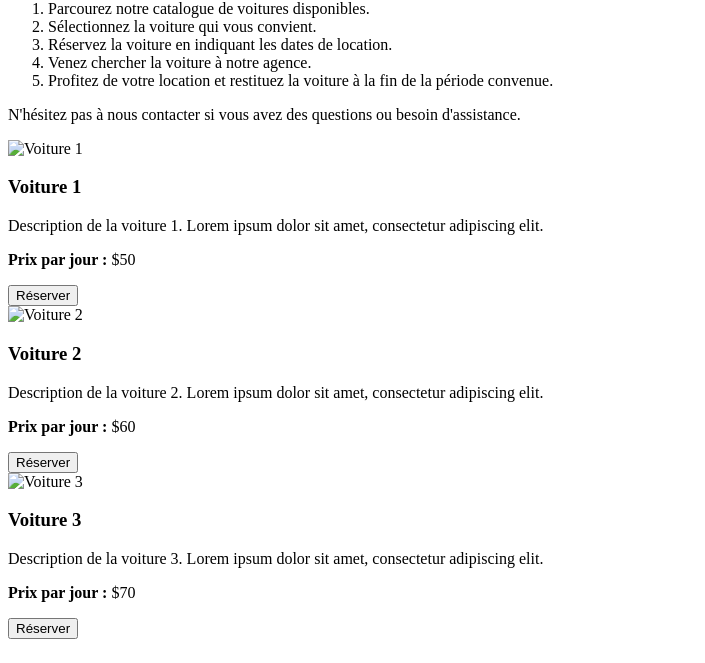
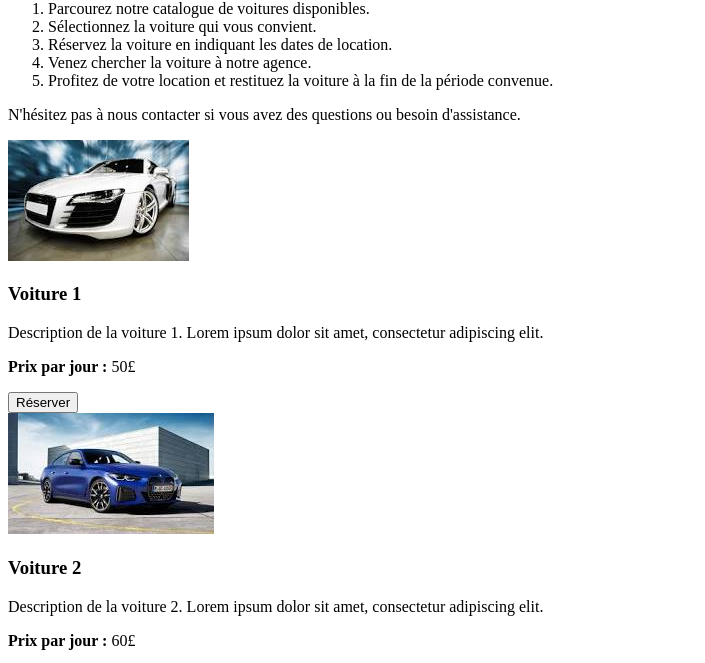
Before and after one commit to Givin-wish/Givin-wish.github.io, a plain HTML site: page index.html in a window 1280 px wide. Shown: the part 253-916 px from the top of the page, without its empty margins (0-705 px from the left). Drawn offline with Linux system fonts and the light colour scheme.

Commit message:
Add files via upload

```diff
--- a/index.html
+++ b/index.html
@@ -39,25 +39,25 @@
 
 <section>
     <div class="Liste voiture">
-        <div class="voiture">
-            <img src="car1.jpg" alt="Voiture 1">
+        <div class="voiture1">
+            <img src="Assets/Cars/voiture1.jpg" alt="Voiture 1">
             <h3>Voiture 1</h3>
             <p>Description de la voiture 1. Lorem ipsum dolor sit amet, consectetur adipiscing elit.</p>
-            <p><strong>Prix par jour :</strong> $50</p>
+            <p><strong>Prix par jour :</strong> 50£</p>
             <button>Réserver</button>
         </div>
-        <div class="car">
-            <img src="car2.jpg" alt="Voiture 2">
+        <div class="voiture2">
+            <img src="Assets/Cars/voiture2.jpg" alt="Voiture 2">
             <h3>Voiture 2</h3>
             <p>Description de la voiture 2. Lorem ipsum dolor sit amet, consectetur adipiscing elit.</p>
-            <p><strong>Prix par jour :</strong> $60</p>
+            <p><strong>Prix par jour :</strong> 60£</p>
             <button>Réserver</button>
         </div>
-        <div class="car">
-            <img src="car3.jpg" alt="Voiture 3">
+        <div class="voiture3">
+            <img src="Assets/Cars/voiture3.jpg" alt="Voiture 3">
             <h3>Voiture 3</h3>
             <p>Description de la voiture 3. Lorem ipsum dolor sit amet, consectetur adipiscing elit.</p>
-            <p><strong>Prix par jour :</strong> $70</p>
+            <p><strong>Prix par jour :</strong> 70£</p>
             <button>Réserver</button>
         </div>
     </div>
```
Also changed, not shown: Assets/Cars/voiture1.jpg (added), Assets/Cars/voiture2.jpg (added), Assets/Cars/voiture3.jpg (added).
